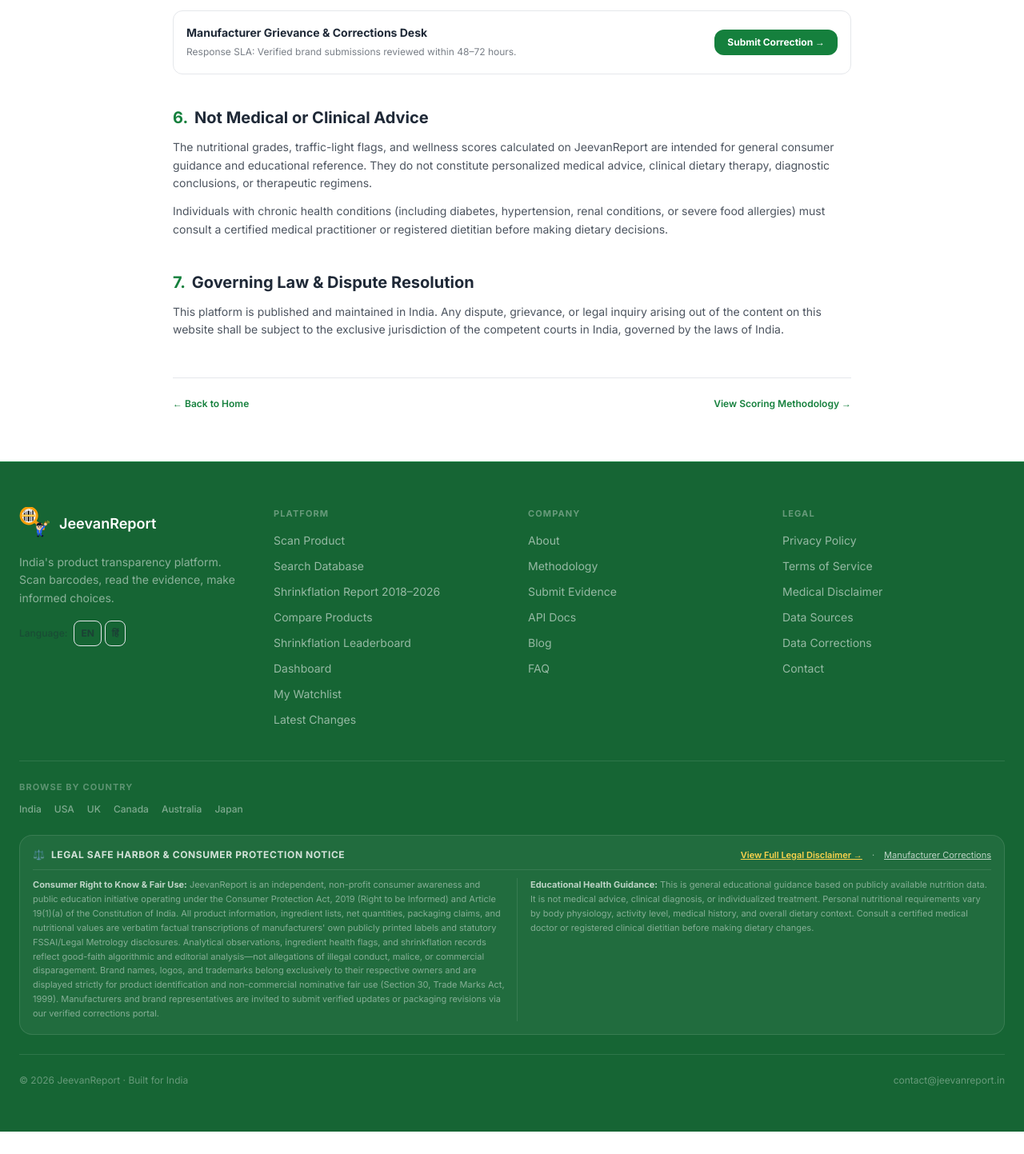
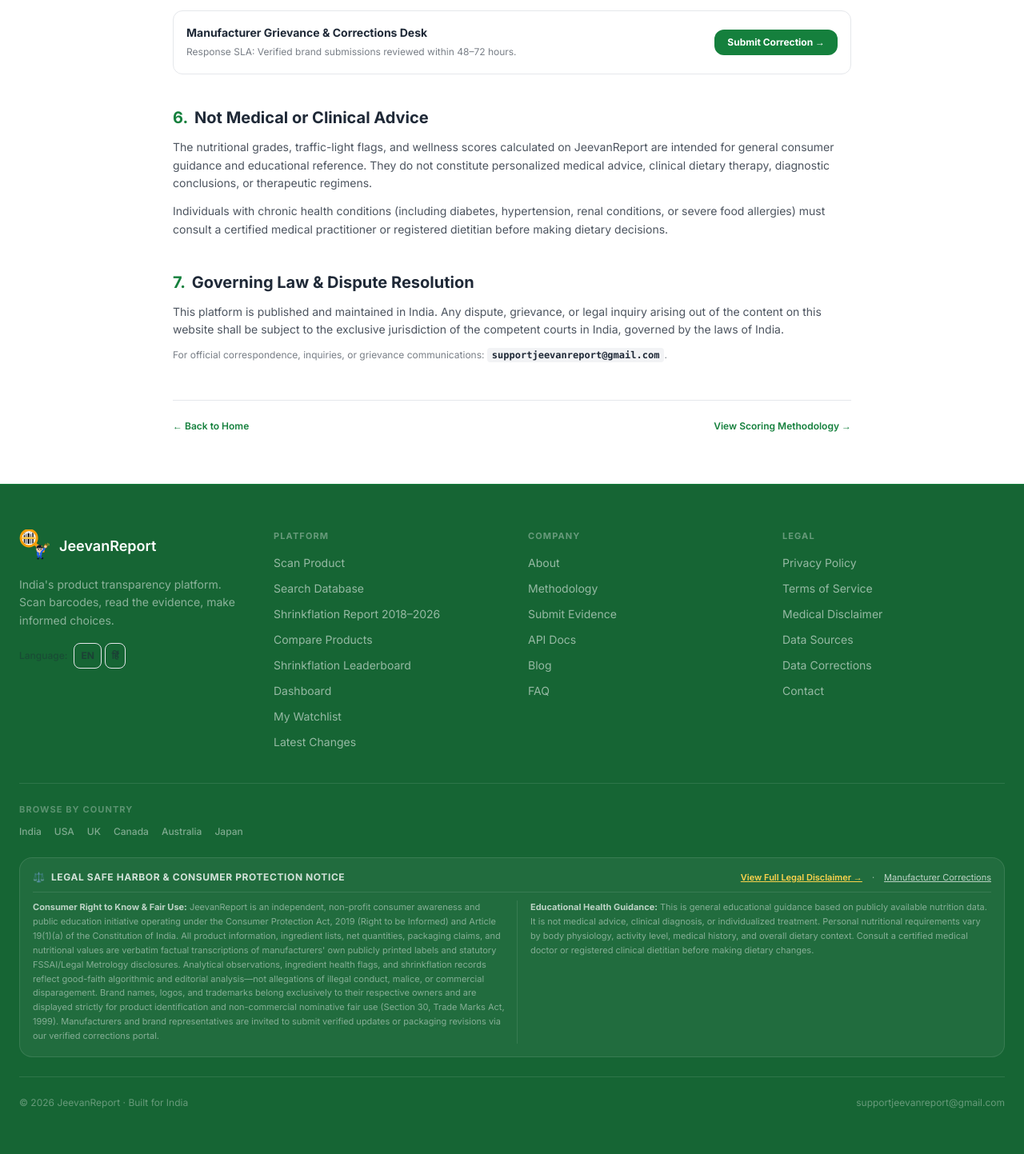
Before and after one commit to nilesh24n/Jeevanreport, a Next.js app: page /disclaimer in a window 1280 px wide. Shown: the part 2263-3706 px from the top of the page at 80% size. Before the commit the page ends 3678 px from the top, so only its background shows below. Built offline with nearby package versions, Linux system fonts and the light colour scheme.

Commit message:
feat: set official contact and grievance email to supportjeevanreport@gmail.com

```diff
--- a/src/app/contact/page.tsx
+++ b/src/app/contact/page.tsx
@@ -24,10 +24,10 @@
           <div className="card space-y-2">
             <h2 className="font-semibold text-slate-900">📧 Email</h2>
             <a
-              href="mailto:contact@jeevanreport.in"
+              href="mailto:supportjeevanreport@gmail.com"
               className="text-brand-600 hover:underline font-medium text-sm break-all"
             >
-              contact@jeevanreport.in
+              supportjeevanreport@gmail.com
             </a>
             <p className="text-xs text-slate-500">Response within 2–3 business days</p>
           </div>
--- a/src/app/disclaimer/page.tsx
+++ b/src/app/disclaimer/page.tsx
@@ -148,6 +148,15 @@
             <p>
               This platform is published and maintained in India. Any dispute, grievance, or legal inquiry arising out of the content on this website shall be subject to the exclusive jurisdiction of the competent courts in India, governed by the laws of India.
             </p>
+            <p className="text-xs text-espresso/60">
+              For official correspondence, inquiries, or grievance communications:{" "}
+              <a
+                href="mailto:supportjeevanreport@gmail.com"
+                className="rounded bg-latte/50 px-1.5 py-0.5 font-mono text-espresso font-semibold hover:underline text-brand-700"
+              >
+                supportjeevanreport@gmail.com
+              </a>.
+            </p>
           </section>
         </div>
 
--- a/src/components/ContactForm.tsx
+++ b/src/components/ContactForm.tsx
@@ -11,7 +11,7 @@
   { value: "other", label: "Other" },
 ];
 
-const CONTACT_EMAIL = "contact@jeevanreport.in";
+const CONTACT_EMAIL = "supportjeevanreport@gmail.com";
 
 interface FormState {
   name: string;
--- a/src/components/Footer.tsx
+++ b/src/components/Footer.tsx
@@ -148,8 +148,8 @@
 
         <div className="mt-6 flex flex-col items-center justify-between gap-2 border-t border-white/10 pt-6 text-xs text-white/35 sm:flex-row">
           <p>© {new Date().getFullYear()} JeevanReport · Built for India</p>
-          <a href="mailto:contact@jeevanreport.in" className="transition-colors hover:text-white/70">
-            contact@jeevanreport.in
+          <a href="mailto:supportjeevanreport@gmail.com" className="transition-colors hover:text-white/70">
+            supportjeevanreport@gmail.com
           </a>
         </div>
       </div>
--- a/src/lib/i18n.ts
+++ b/src/lib/i18n.ts
@@ -73,7 +73,7 @@
     "footer.platform": "Platform",
     "footer.company": "Company",
     "footer.legal": "Legal",
-    "footer.copyright": "© 2026 Jeevanreport · Built for India · contact@jeevanreport.in",
+    "footer.copyright": "© 2026 Jeevanreport · Built for India · supportjeevanreport@gmail.com",
   },
   hi: {
     // Nav
@@ -146,7 +146,7 @@
     "footer.platform": "प्लेटफ़ॉर्म",
     "footer.company": "कंपनी",
     "footer.legal": "कानूनी",
-    "footer.copyright": "© 2026 Jeevanreport · भारत के लिए बनाया · contact@jeevanreport.in",
+    "footer.copyright": "© 2026 Jeevanreport · भारत के लिए बनाया · supportjeevanreport@gmail.com",
   },
 };
 
--- a/src/lib/types.ts
+++ b/src/lib/types.ts
@@ -205,4 +205,4 @@
   "🛡️ Consumer Transparency Notice: All ratings and ingredient flags are independent editorial evaluations based strictly on the manufacturer's own public label and peer-reviewed health guidance (FSSAI/ICMR/WHO). We assert no defamatory intent, commercial endorsement, or legal allegations against any brand.";
 
 export const LEGAL_SAFE_HARBOR_NOTICE =
-  "JeevanReport operates under Section 79 of the Information Technology Act, 2000 (Intermediary Safe Harbor) and the Consumer Protection Act, 2019. We maintain a zero-malice policy and invite immediate right-of-reply or verified packaging corrections at corrections@jeevanreport.in.";
+  "JeevanReport operates under Section 79 of the Information Technology Act, 2000 (Intermediary Safe Harbor) and the Consumer Protection Act, 2019. We maintain a zero-malice policy and invite immediate right-of-reply or verified packaging corrections at supportjeevanreport@gmail.com.";
```
